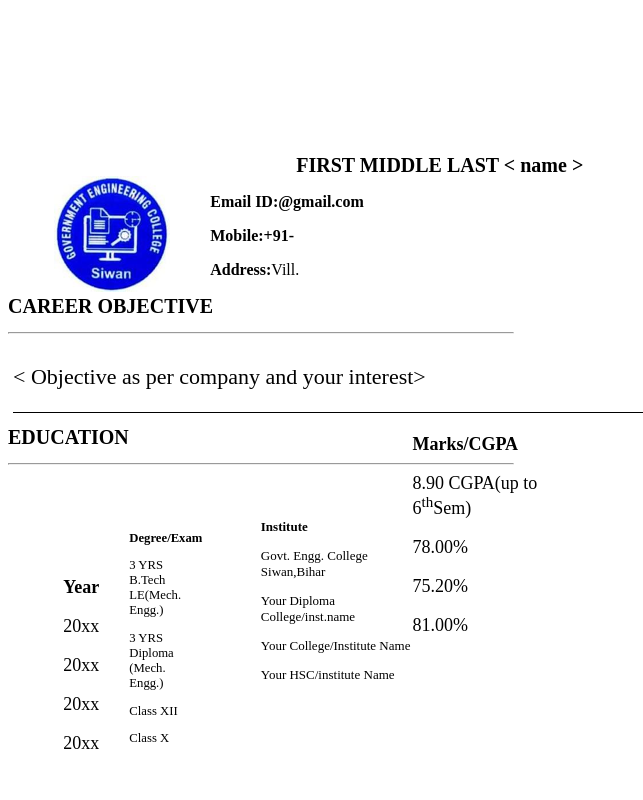
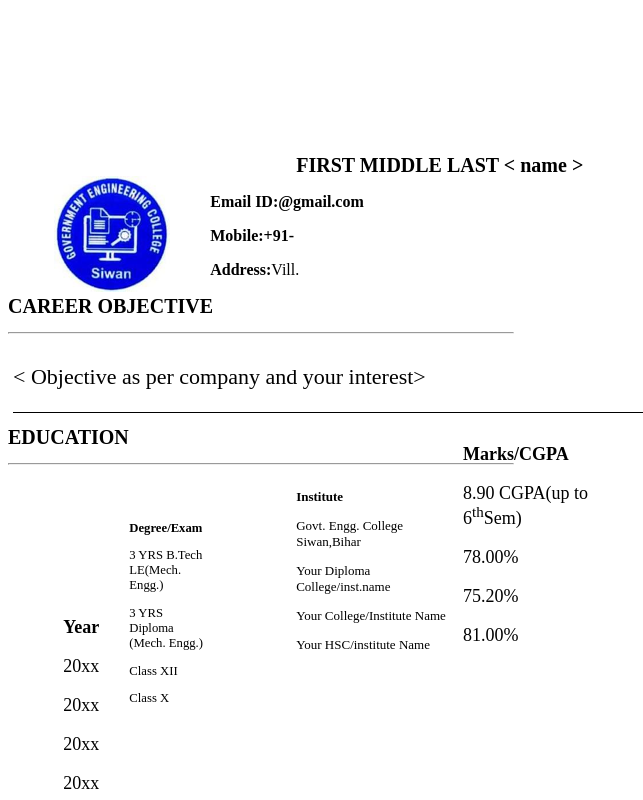
Before and after one commit to raushandeveloper/resume, a plain HTML site: page index.html in a window 1280 px wide. Shown: the top 800 px of the page, without its empty margins (0-643 px from the left). Drawn offline with Linux system fonts and the light colour scheme.

Commit message:
Update index.html

```diff
--- a/index.html
+++ b/index.html
@@ -99,16 +99,16 @@
         font-size: 19px;
     }
     .exam{
-       width:10%;
+       width:15%;
         position: relative;
         left: 24%;
-        top: -147px;
+        top: -157px;
         font-size: 12.7px;
     }
      .institute{
        width:30%;
         position: relative;
-        left: 50%;
+        left: 57%;
         top: -387px;
         font-size: 13px;
     }
@@ -116,14 +116,14 @@
        width:30%;
         position: relative;
         left: 3%;
-        top: 94px;
+        top: 134px;
         font-size: 18px;
     }
     .marks{
         width:30%;
         position: relative;
-        left: 80%;
-        top: -649px;
+        left: 90%;
+        top: -609px;
         font-size: 18px;
     }
       .career{
```
